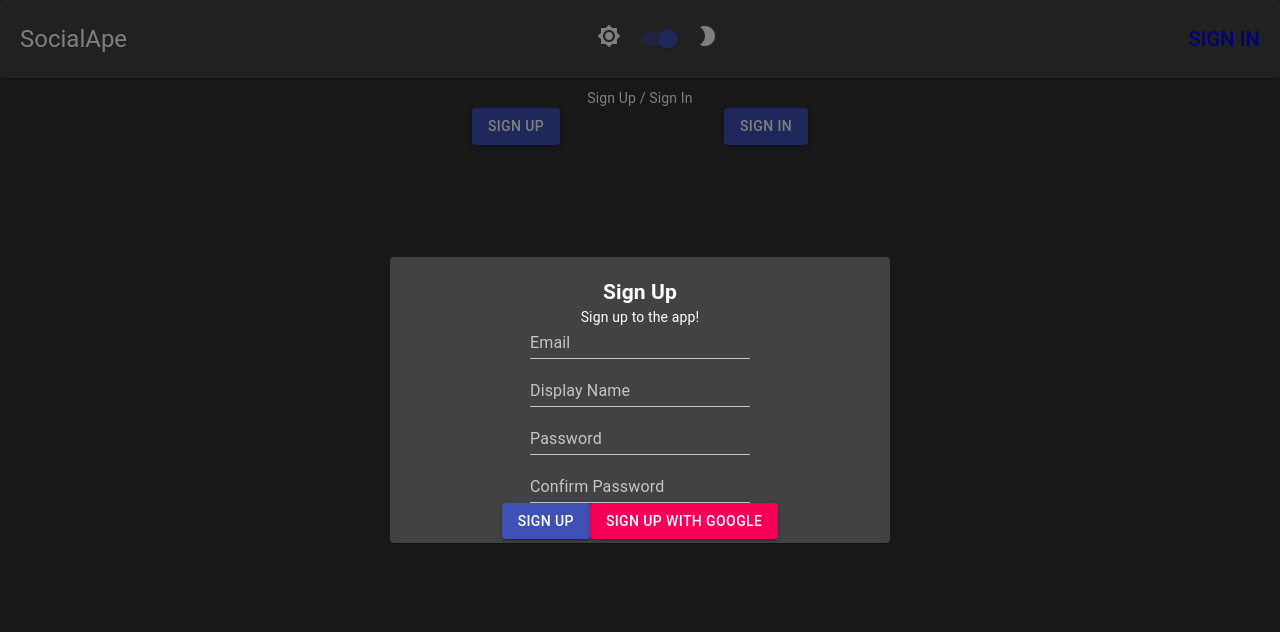
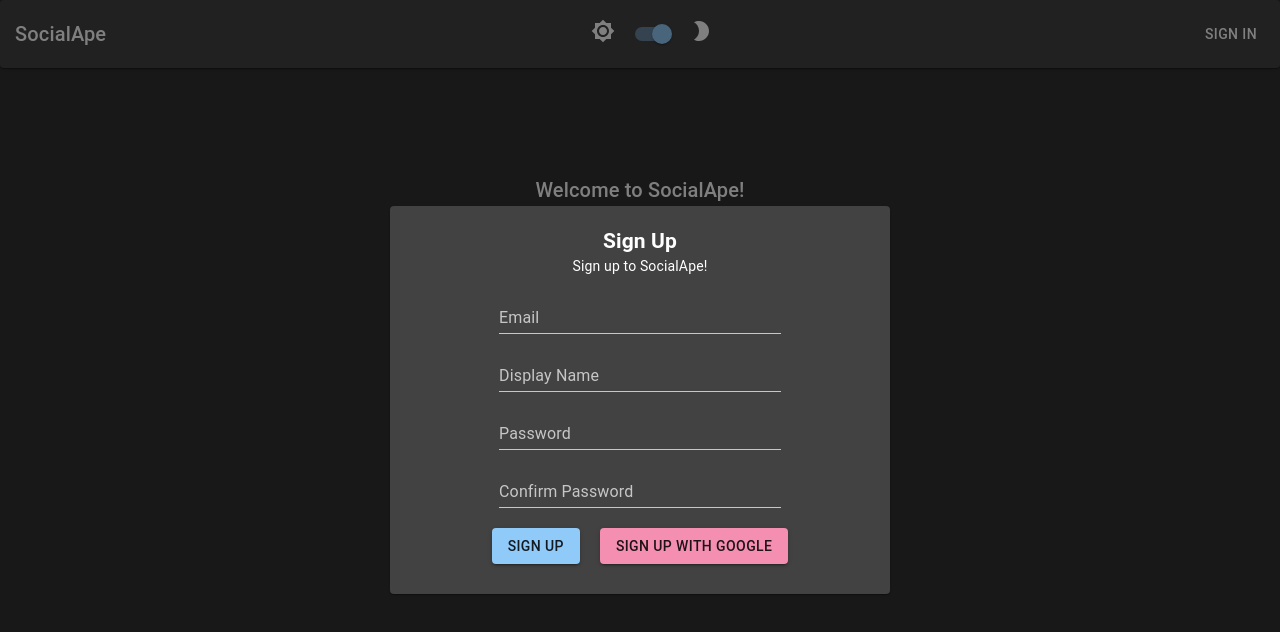
Before and after one commit to lakshjadhwanilj/SocialApe, a React (Create React App) app: page /signupsignin in a window 1280 px wide. Both pictures are taken after a click on the button "SIGN UP". Shown: the top 632 px of the page. Built offline with nearby package versions, Linux system fonts and the light colour scheme; no server answers.

Commit message:
Added styles to signup and signin components

```diff
--- a/src/App.js
+++ b/src/App.js
@@ -19,6 +19,12 @@ function App() {
   const theme = createMuiTheme({
     palette: {
       type: darkMode ? 'dark' : 'light',
+      primary: {
+        main: '#90caf9'
+      },
+      secondary: {
+        main: '#f48fb1'
+      }
     },
   });
   const handleChange = () => setDarkMode(!darkMode)
--- a/src/components/Header/Header.component.jsx
+++ b/src/components/Header/Header.component.jsx
@@ -1,20 +1,18 @@
 import React from 'react';
-import { Link } from 'react-router-dom';
+import { Redirect } from 'react-router-dom';
 // FIREBASE
 import { auth } from '../../firebase/firebase.utils';
 // MATERIAL UI
 import CssBaseline from '@material-ui/core/CssBaseline';
 import { ThemeProvider } from '@material-ui/core/styles';
-import { Switch, Paper, Typography, Grid, Button } from '@material-ui/core';
+import { Switch, Paper, Typography, Grid, Button, Box } from '@material-ui/core';
 import { makeStyles } from '@material-ui/core/styles';
 import Brightness2Icon from '@material-ui/icons/Brightness2';
 import Brightness7Icon from '@material-ui/icons/Brightness7';
-// CSS
-import './Header.styles.css';
 
 const useStyles = makeStyles(theme => ({
     root: {
-        padding: 20,
+        padding: 15,
         marginBottom: 10
     },
     title: {
@@ -30,30 +28,30 @@ const Header = ({ currentTheme, isDarkMode, onClick, currentUser }) => {
             <Paper elevation={1} className={classes.root}>
                 <Grid container direction='row' justify='space-between' alignItems='center'>
                     <Grid item>
-                        <Typography variant='h5' className={classes.title}>SocialApe</Typography>
+                        <Typography variant='h6' className={classes.title}>SocialApe</Typography>
                     </Grid>
                     <Grid item>
                         <Grid component='label' container alignItems='center' spacing={1}>
-                            <Grid item>
+                            <Box component={Grid} item display={{ xs: 'none', sm: 'block' }}>
                                 <Brightness7Icon />
-                            </Grid>
+                            </Box>
                             <Grid item>
                                 <Switch checked={isDarkMode} color='primary' onChange={onClick} />
                             </Grid>
-                            <Grid item>
+                            <Box component={Grid} item display={{ xs: 'none', sm: 'block' }}>
                                 <Brightness2Icon />
-                            </Grid>
+                            </Box>
                         </Grid>
                     </Grid>
                     <Grid>
                         {
                             currentUser ?
-                                <Button color='primary' variant='outlined' onClick={() => auth.signOut()}>
-                                    <Typography variant='h5' className={classes.title}>SIGN OUT</Typography>
+                                <Button onClick={() => auth.signOut()}>
+                                    LOG OUT
                                 </Button> :
-                                <Link className='link' to='/signupsignin'>
-                                    <Typography variant='h6' className={classes.title}>SIGN IN</Typography>
-                                </Link>
+                                <Button onClick={() => <Redirect to='/signupsignin' />}>
+                                    SIGN IN
+                                </Button>
                         }
                     </Grid>
                 </Grid>
--- a/src/components/Header/Header.styles.css
+++ /dev/null
@@ -1,3 +0,0 @@
-.link {
-    text-decoration: none;
-}
--- a/src/components/SignUpSignIn/SignIn.component.jsx
+++ b/src/components/SignUpSignIn/SignIn.component.jsx
@@ -10,6 +10,16 @@ const useStyles = makeStyles({
         padding: 20,
         width: 500,
         textAlign: 'center'
+    },
+    formContainer: {
+        alignItems: 'center',
+        justifyContent: 'center'
+    },
+    input: {
+        margin: 10
+    },
+    inputfield: {
+        width: '95%'
     }
 });
 
@@ -36,7 +46,6 @@ const SignIn = props => {
         } catch (err) {
             console.error(err);
         }
-
     }
 
     const handleChange = e => {
@@ -51,29 +60,37 @@ const SignIn = props => {
         <Paper className={classes.paper}>
             <h2>Sign In</h2>
             <p>Sign in to the app!</p>
-            <Grid container direction='column' alignItems='center' justify='space-around' spacing={4}>
+            <Grid container direction='column' className={classes.formContainer}>
                 <form noValidate autoComplete='off' onSubmit={handleSubmit}>
-                    <Grid item>
+                    <Grid item className={classes.input}>
                         <TextField
+                            className={classes.inputfield}
                             name='email'
                             value={email}
                             onChange={handleChange}
                             label='Email' />
                     </Grid>
-                    <Grid item>
+                    <Grid item className={classes.input}>
                         <TextField
+                            className={classes.inputfield}
                             name='password'
                             value={password}
                             onChange={handleChange}
                             label='Password' />
                     </Grid>
                     <Grid item>
-                        <Button variant='contained' color='primary' type='submit'>
-                            SIGN IN
-                        </Button>
-                        <Button variant='contained' color='secondary' onClick={signInWithGoogle} >
-                            SIGN UP with Google
-                        </Button>
+                        <Grid container className={classes.formContainer}>
+                            <Grid item className={classes.input}>
+                                <Button variant='contained' color='primary' type='submit'>
+                                    SIGN IN
+                                </Button>
+                            </Grid>
+                            <Grid item className={classes.input}>
+                                <Button variant='contained' color='secondary' onClick={signInWithGoogle} >
+                                    SIGN IN with Google
+                                </Button>
+                            </Grid>
+                        </Grid>
                     </Grid>
                 </form>
             </Grid>
--- a/src/components/SignUpSignIn/SignUp.component.jsx
+++ b/src/components/SignUpSignIn/SignUp.component.jsx
@@ -1,4 +1,4 @@
-import React, { useState, useEffect } from 'react';
+import React, { useState } from 'react';
 // FIREBASE
 import { auth, createUserProfileDocument, signInWithGoogle } from '../../firebase/firebase.utils';
 // MATERIAL UI
@@ -10,6 +10,16 @@ const useStyles = makeStyles({
         padding: 20,
         width: 500,
         textAlign: 'center'
+    },
+    formContainer: {
+        alignItems: 'center',
+        justifyContent: 'center'
+    },
+    input: {
+        margin: 10
+    },
+    inputfield: {
+        width: '95%'
     }
 });
 
@@ -44,7 +54,6 @@ const SignUp = props => {
         } catch (err) {
             console.error(err);
         }
-
     }
 
     const handleChange = e => {
@@ -58,44 +67,54 @@ const SignUp = props => {
     return (
         <Paper className={classes.paper}>
             <h2>Sign Up</h2>
-            <p>Sign up to the app!</p>
-            <Grid container direction='column' alignItems='center' justify='space-around' spacing={4}>
+            <p>Sign up to SocialApe!</p>
+            <Grid container direction='column' className={classes.formContainer}>
                 <form noValidate autoComplete='off' onSubmit={handleSubmit}>
-                    <Grid item>
+                    <Grid item className={classes.input}>
                         <TextField
+                            className={classes.inputfield}
                             name='email'
                             value={email}
                             onChange={handleChange}
                             label='Email' />
                     </Grid>
-                    <Grid item>
+                    <Grid item className={classes.input}>
                         <TextField
+                            className={classes.inputfield}
                             name='displayName'
                             value={displayName}
                             onChange={handleChange}
                             label='Display Name' />
                     </Grid>
-                    <Grid item>
+                    <Grid item className={classes.input}>
                         <TextField
+                            className={classes.inputfield}
                             name='password'
                             value={password}
                             onChange={handleChange}
                             label='Password' />
                     </Grid>
-                    <Grid item>
+                    <Grid item className={classes.input}>
                         <TextField
+                            className={classes.inputfield}
                             name='confirmPassword'
                             value={confirmPassword}
                             onChange={handleChange}
                             label='Confirm Password' />
                     </Grid>
                     <Grid item>
+                        <Grid container className={classes.formContainer}>
+                            <Grid item className={classes.input}>
                                 <Button variant='contained' color='primary' type='submit'>
                                     SIGN UP
                                 </Button>
+                            </Grid>
+                            <Grid item className={classes.input}>
                                 <Button variant='contained' color='secondary' onClick={signInWithGoogle} >
                                     SIGN UP with Google
                                 </Button>
+                            </Grid>
+                        </Grid>
                     </Grid>
                 </form>
             </Grid>
--- a/src/components/SignUpSignIn/SignUpSignIn.component.jsx
+++ b/src/components/SignUpSignIn/SignUpSignIn.component.jsx
@@ -1,7 +1,7 @@
 import React, { useState } from 'react';
 // MATERIAL UI
 import { makeStyles } from '@material-ui/core/styles';
-import { Modal, Fade, Button, Grid } from '@material-ui/core';
+import { Modal, Fade, Button, Grid, Typography } from '@material-ui/core';
 import BackDrop from '@material-ui/core/Backdrop';
 // COMPONENTS
 import SignUp from './SignUp.component';
@@ -10,7 +10,13 @@ import SignIn from './SignIn.component';
 const useStyles = makeStyles({
     root: {
         maxWidth: 500,
-        margin: 'auto'
+        minHeight: '18.25rem',
+        margin: 'auto',
+        justifyContent: 'center'
+    },
+    textContainer: {
+        textAlign: 'center',
+        marginBottom: 10,
     },
     modal: {
         display: 'flex',
@@ -29,10 +35,10 @@ const SignUpSignIn = props => {
 
     return (
         <div>
-
-            <Grid className={classes.root} container direction='column' justify='center' alignItems='center'>
-                <Grid item>
-                    Sign Up / Sign In
+            <Grid className={classes.root} container direction='column' >
+                <Grid className={classes.textContainer} item>
+                    <Typography variant='h6'>Welcome to SocialApe!</Typography>
+                    <Typography variant='subtitle2'>Sign Up / Sign In Now to join fellow Apes</Typography>
                 </Grid>
                 <Grid container direction='row' justify='space-around' alignItems='center'>
                     <Grid item>
@@ -81,7 +87,6 @@ const SignUpSignIn = props => {
                 </Fade>
             </Modal>
         </div>
-
     );
 };
 
```
Lines whose indentation alone changed are shown as unchanged.
